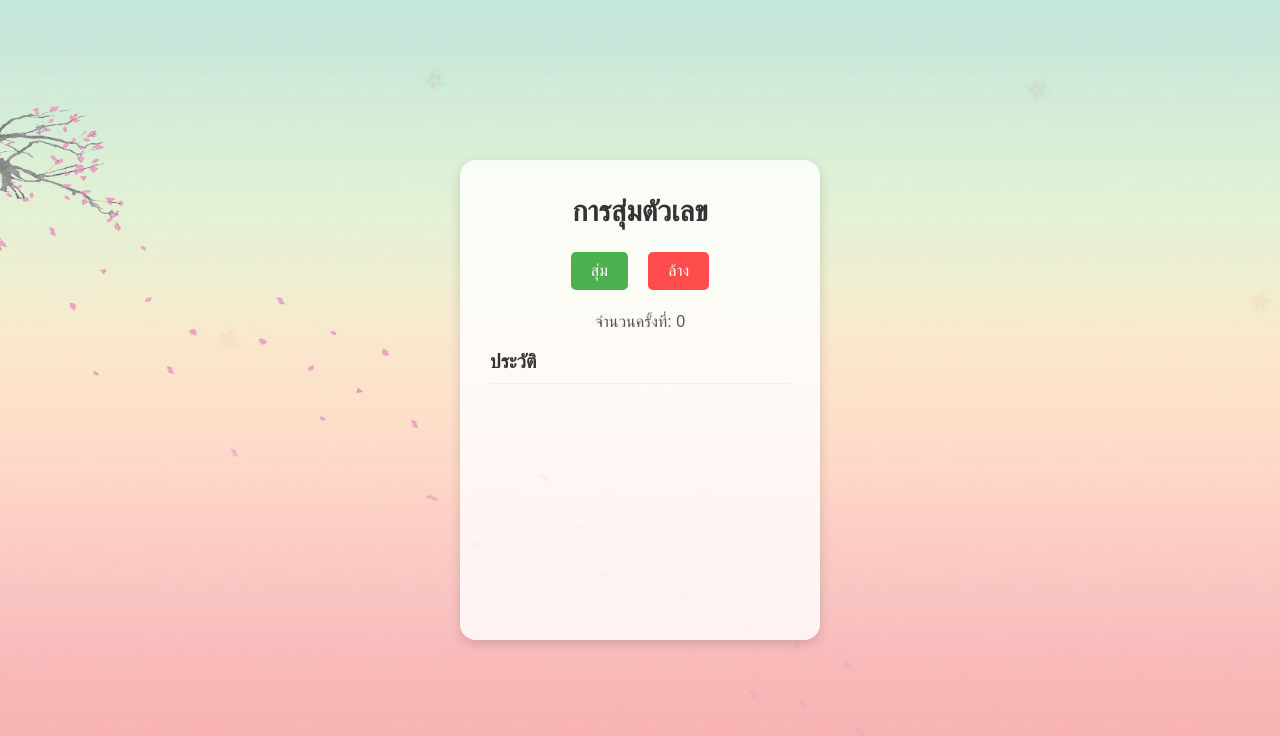
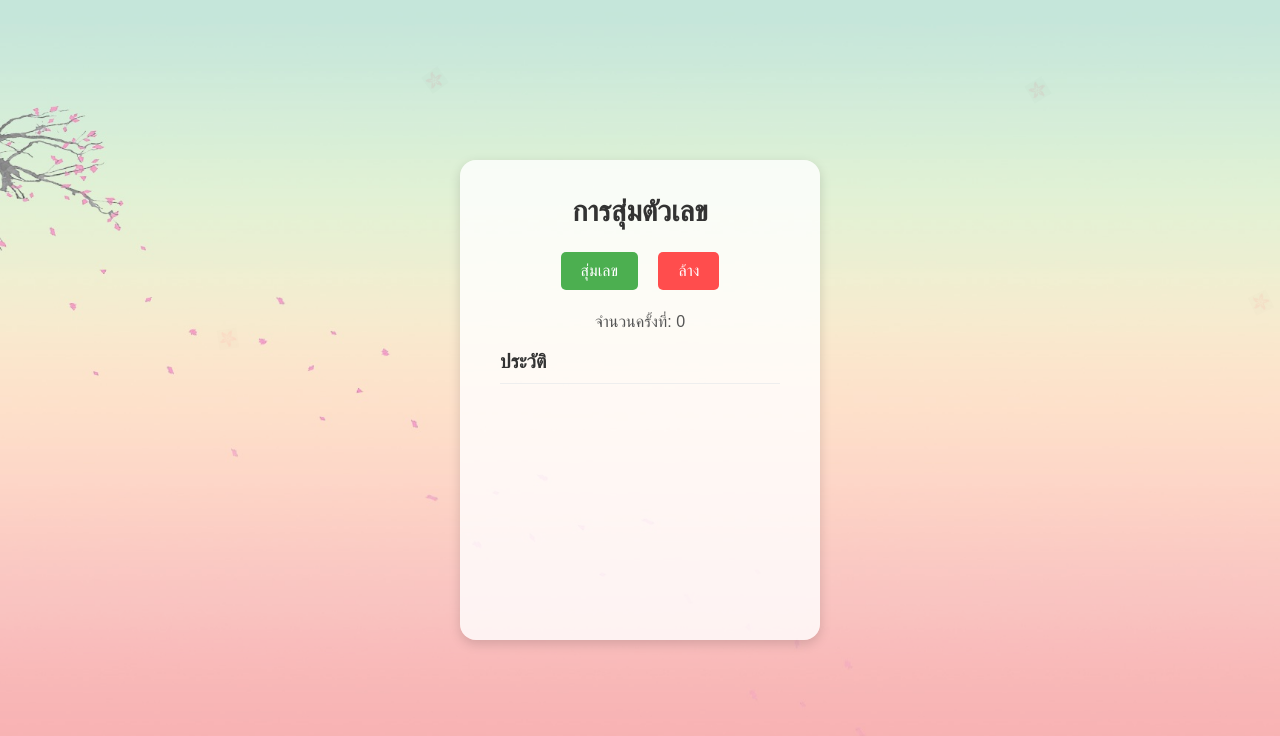
Before and after one commit to JustLouispace/JustLouispace.github.io, a plain HTML site: page index.html in a window 1280 px wide. Drawn offline with Linux system fonts and the light colour scheme.

Commit message:
minor fix

```diff
--- a/index.html
+++ b/index.html
@@ -9,7 +9,7 @@
   <body>
     <div class="container">
       <h1>การสุ่มตัวเลข</h1>
-      <button onclick="generateRandomNumbers()" id="randomButton">สุ่ม</button>
+      <button onclick="generateRandomNumbers()" id="randomButton">สุ่มเลข</button>
       <button onclick="clearResults()">ล้าง</button>
       <div id="result"></div>
       <div id="attempts">จำนวนครั้งที่: <span id="attemptCount">0</span></div>
--- a/style.css
+++ b/style.css
@@ -158,8 +158,8 @@ button:last-of-type:hover {
 
 #history {
     margin-top: 20px;
-    margin-left: 10px;
-    margin-right: 10px;
+    margin-left: 20px;
+    margin-right: 20px;
     text-align: left;
 }
 
```
